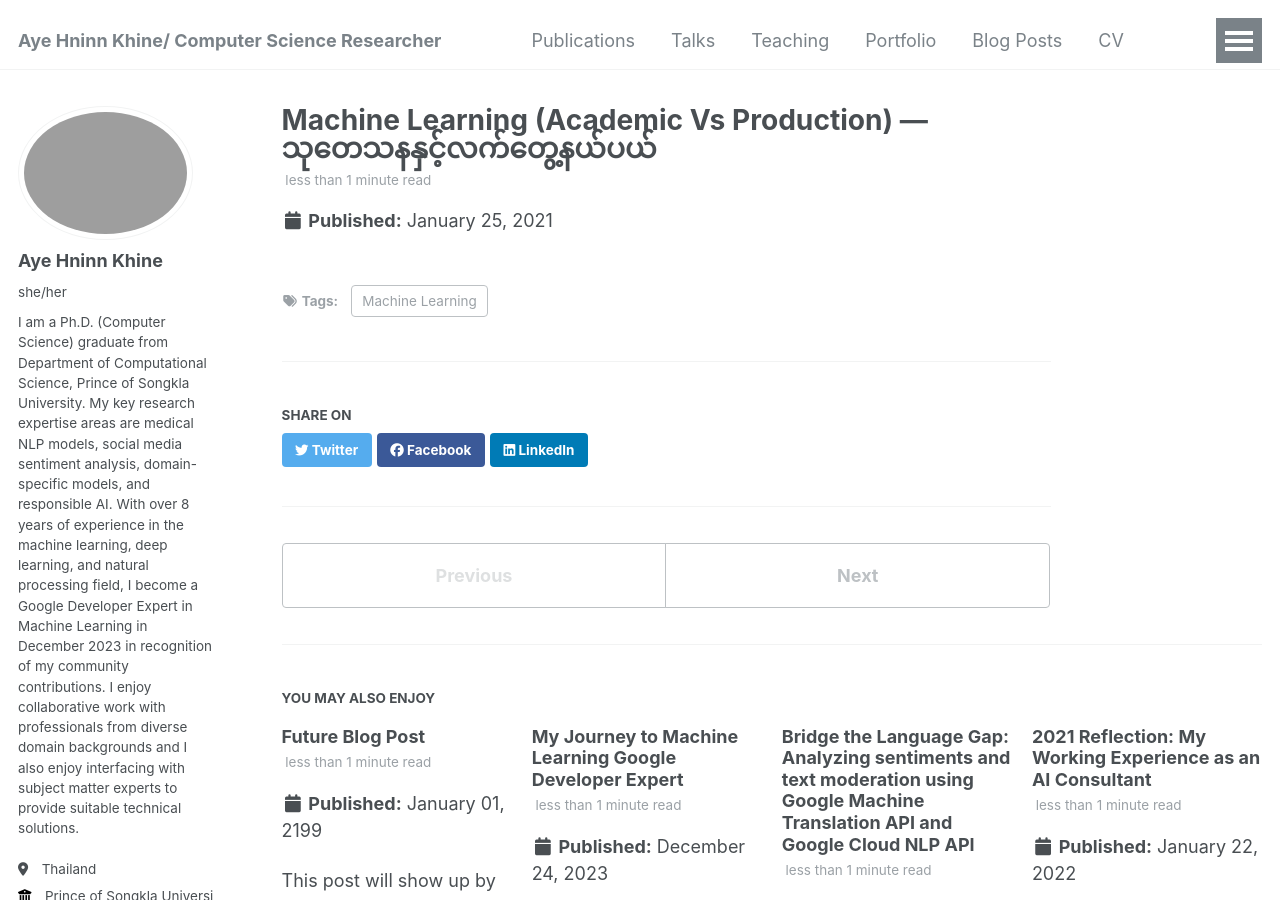
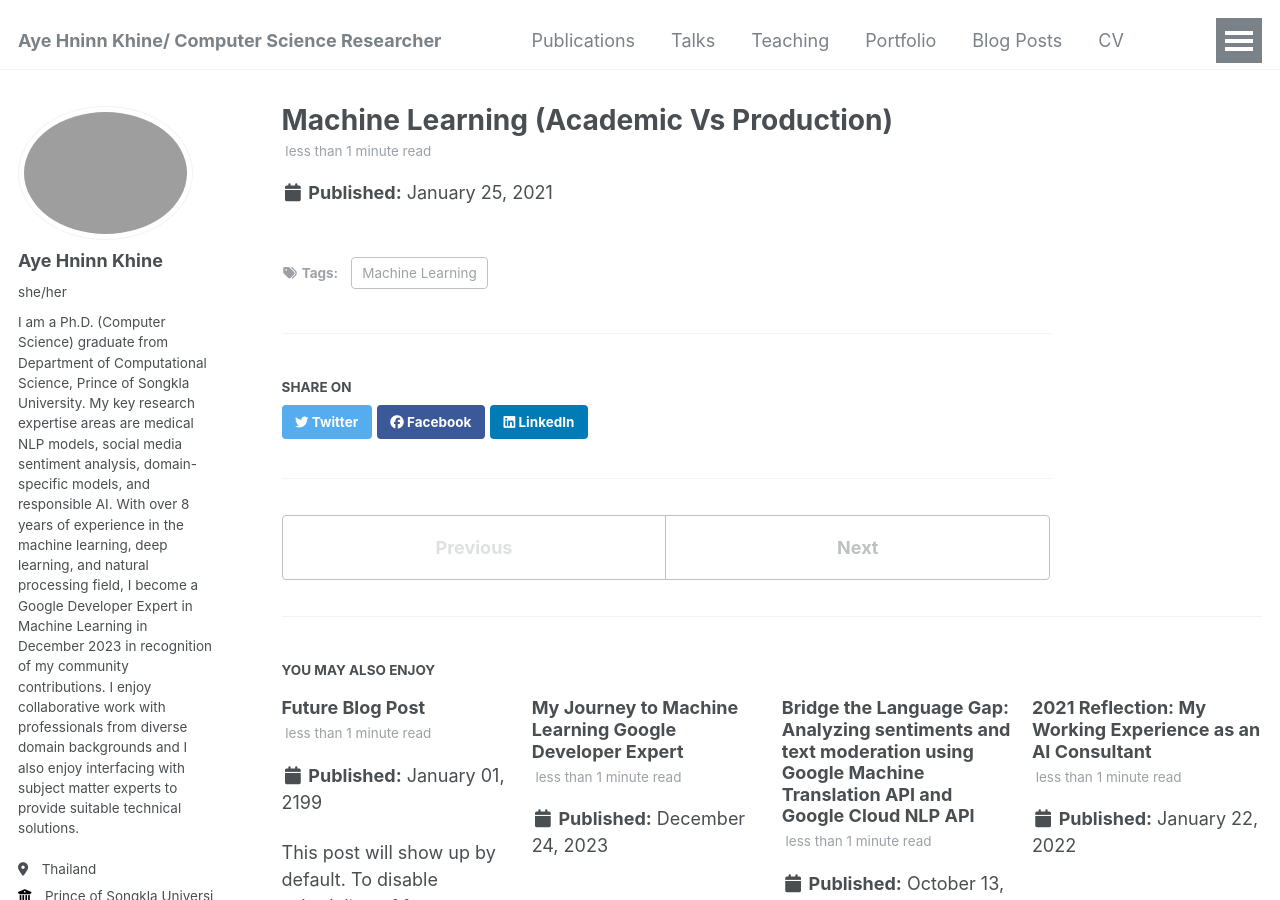
Before and after one commit to ayehninnkhine/ayehninnkhine.github.io, a Jekyll site: the page built from _posts/2015-08-14-blog-post-4.md, in a window 1280 px wide and 900 px high. Built offline with Jekyll 4.4.1, drawn with Linux system fonts in a browser that asks for light colours; some web fonts are replaced.

Commit message:
Update 2015-08-14-blog-post-4.md

```diff
--- a/_posts/2015-08-14-blog-post-4.md
+++ b/_posts/2015-08-14-blog-post-4.md
@@ -1,7 +1,7 @@
 ---
-title: 'Machine Learning (Academic Vs Production) — သုတေသနနှင့်လက်တွေ့နယ်ပယ်'
+title: 'Machine Learning (Academic Vs Production)'
 date: 2021-01-25
-permalink: "https://medium.com/@ayehninnkhine/machine-learning-academic-vs-production-%E1%80%9E%E1%80%AF%E1%80%90%E1%80%B1%E1%80%9E%E1%80%94%E1%80%94%E1%80%BE%E1%80%84%E1%80%BA%E1%80%B7%E1%80%9C%E1%80%80%E1%80%BA%E1%80%90%E1%80%BD%E1%80%B1%E1%80%B7%E1%80%94%E1%80%9A%E1%80%BA%E1%80%95%E1%80%9A%E1%80%BA-9bbc5feea518"
+permalink: "https://ayehninnkhine.medium.com/machine-learning-academic-vs-production-%E1%80%9E%E1%80%AF%E1%80%90%E1%80%B1%E1%80%9E%E1%80%94%E1%80%94%E1%80%BE%E1%80%84%E1%80%BA%E1%80%B7%E1%80%9C%E1%80%80%E1%80%BA%E1%80%90%E1%80%BD%E1%80%B1%E1%80%B7%E1%80%94%E1%80%9A%E1%80%BA%E1%80%95%E1%80%9A%E1%80%BA-9bbc5feea518"
 tags:
   - Machine Learning
 ---
```
